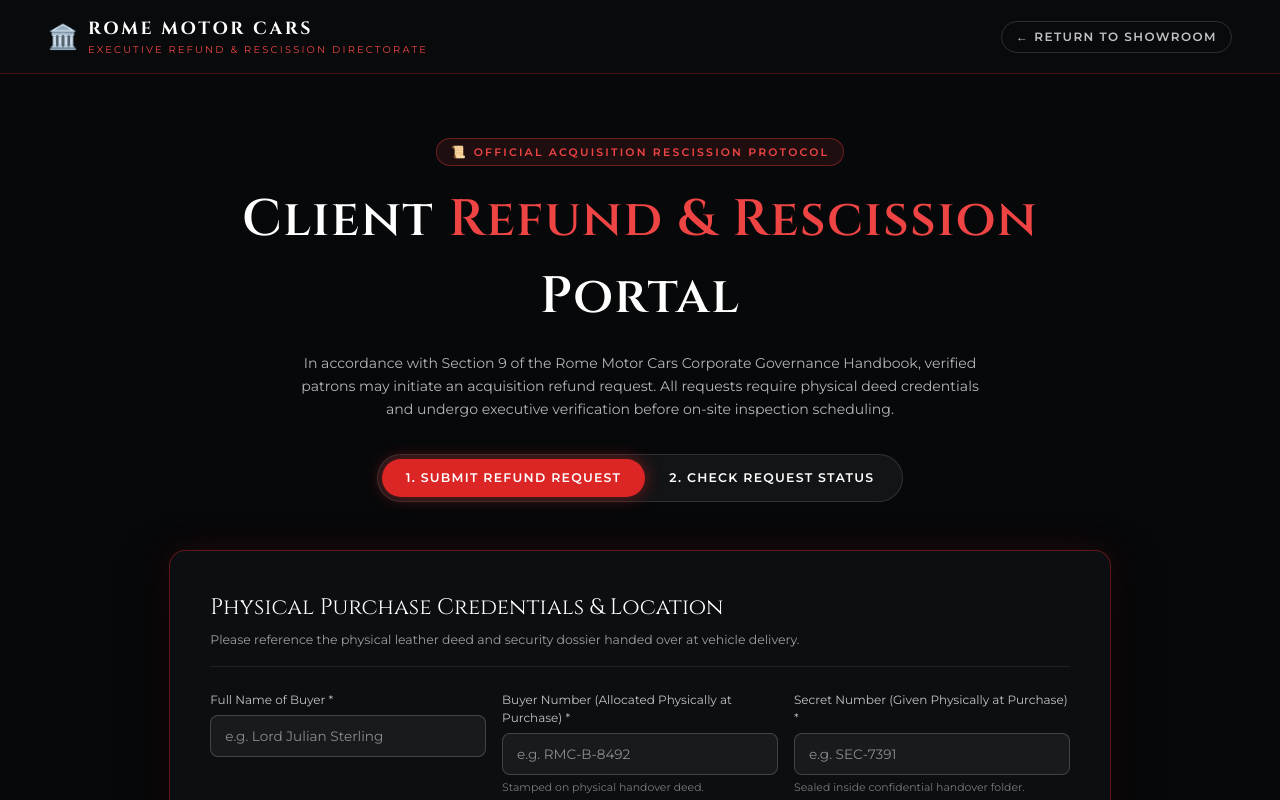
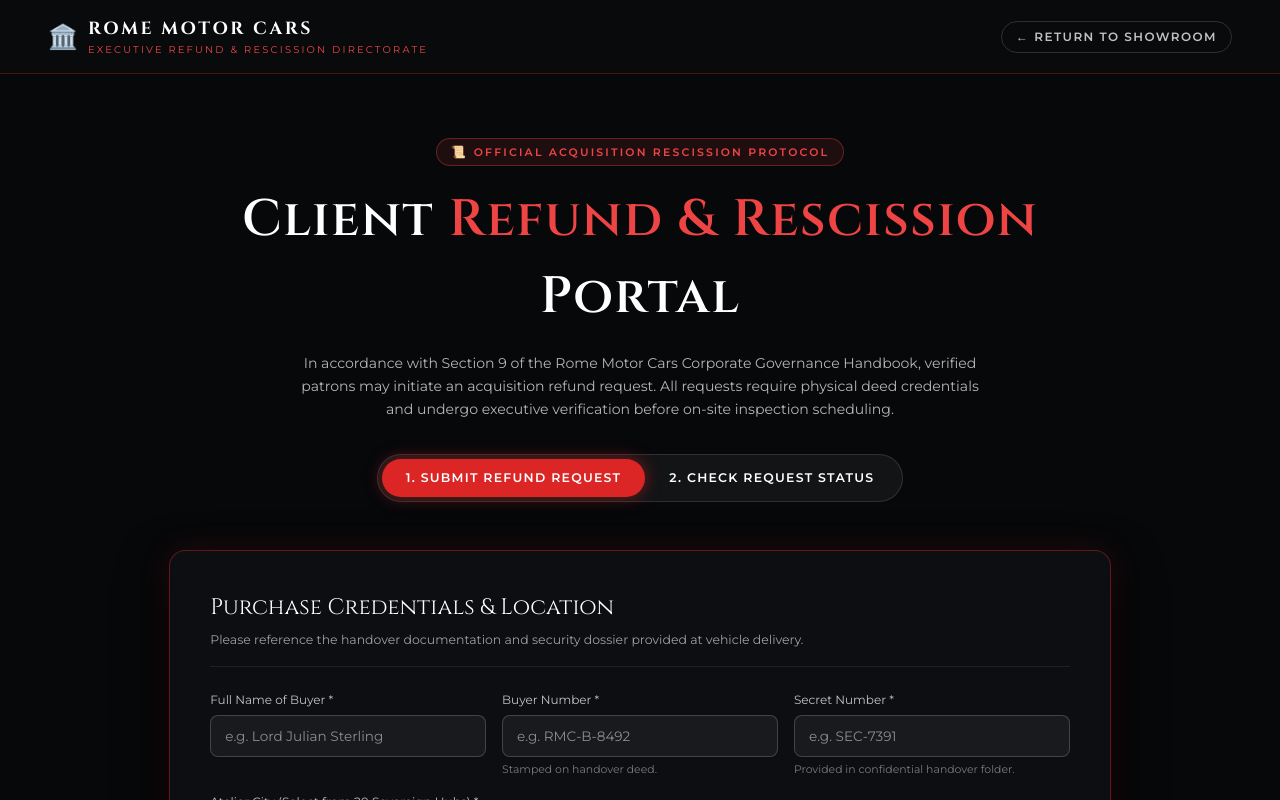
Before and after one commit to arhamakhan798-code/Rome-Motor-Cars, a Next.js app: page /refunds in a window 1280 px wide. Shown: the top 800 px of the page. Built offline with nearby package versions, Linux system fonts and the light colour scheme.

Commit message:
Clean up refund form labels: remove physical allocation labels from Buyer and Secret Number fields

```diff
--- a/app/components/ChatConcierge.tsx
+++ b/app/components/ChatConcierge.tsx
@@ -1421,7 +1421,7 @@ function InChatRefundCard({ messageId, user, onComplete }: InChatRefundCardProps
         <div style={{ display: "grid", gridTemplateColumns: "1fr 1fr", gap: "6px" }}>
           <div>
             <label style={{ fontSize: "0.68rem", color: "rgba(255, 255, 255, 0.75)", display: "block", marginBottom: "2px" }}>
-              Buyer Number (Physical) *
+              Buyer Number *
             </label>
             <input
               type="text"
@@ -1444,7 +1444,7 @@ function InChatRefundCard({ messageId, user, onComplete }: InChatRefundCardProps
 
           <div>
             <label style={{ fontSize: "0.68rem", color: "rgba(255, 255, 255, 0.75)", display: "block", marginBottom: "2px" }}>
-              Secret Number (Physical) *
+              Secret Number *
             </label>
             <input
               type="text"
--- a/app/refunds/page.tsx
+++ b/app/refunds/page.tsx
@@ -447,10 +447,10 @@ export default function RefundRequestPage() {
                       margin: "0 0 6px 0",
                     }}
                   >
-                    Physical Purchase Credentials & Location
+                    Purchase Credentials & Location
                   </h2>
                   <p style={{ fontSize: "0.78rem", color: "rgba(255, 255, 255, 0.6)", margin: 0 }}>
-                    Please reference the physical leather deed and security dossier handed over at vehicle delivery.
+                    Please reference the handover documentation and security dossier provided at vehicle delivery.
                   </p>
                 </div>
 
@@ -497,7 +497,7 @@ export default function RefundRequestPage() {
 
                   <div>
                     <label style={{ fontSize: "0.75rem", color: "rgba(255, 255, 255, 0.75)", display: "block", marginBottom: "6px" }}>
-                      Buyer Number (Allocated Physically at Purchase) *
+                      Buyer Number *
                     </label>
                     <input
                       type="text"
@@ -518,13 +518,13 @@ export default function RefundRequestPage() {
                       }}
                     />
                     <span style={{ fontSize: "0.68rem", color: "rgba(255, 255, 255, 0.45)", marginTop: "4px", display: "block" }}>
-                      Stamped on physical handover deed.
+                      Stamped on handover deed.
                     </span>
                   </div>
 
                   <div>
                     <label style={{ fontSize: "0.75rem", color: "rgba(255, 255, 255, 0.75)", display: "block", marginBottom: "6px" }}>
-                      Secret Number (Given Physically at Purchase) *
+                      Secret Number *
                     </label>
                     <input
                       type="text"
@@ -545,7 +545,7 @@ export default function RefundRequestPage() {
                       }}
                     />
                     <span style={{ fontSize: "0.68rem", color: "rgba(255, 255, 255, 0.45)", marginTop: "4px", display: "block" }}>
-                      Sealed inside confidential handover folder.
+                      Provided in confidential handover folder.
                     </span>
                   </div>
 
```
Also changed, not shown: app/components/InventorySection.tsx (indentation only).
